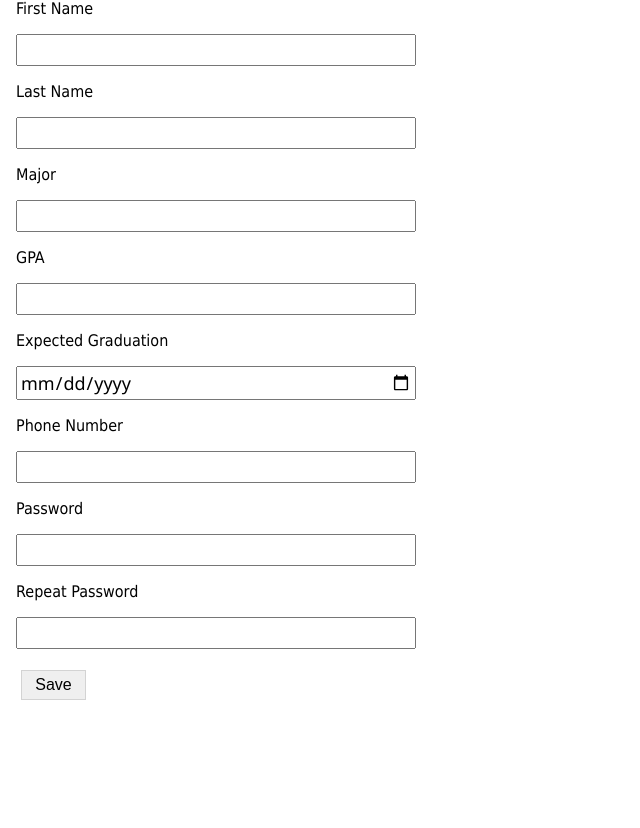
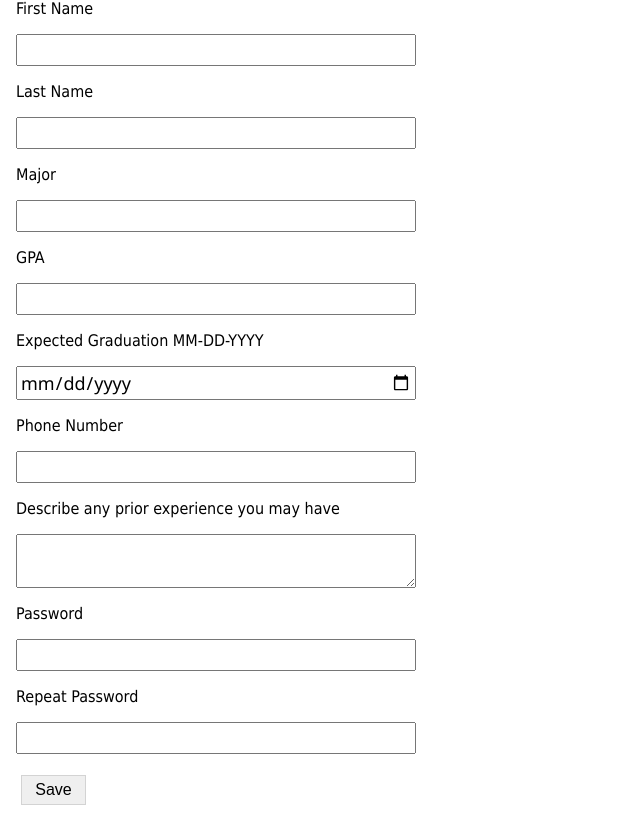
Before and after one commit to BenjaminMichaelis/WSU-EECS-UndergraduateResearch, a Flask app: page /edit_profile/ in a window 1280 px wide. Shown: the part 116-944 px from the top of the page, without its empty margins (0-640 px from the left). Before the commit the page ends 816 px from the top, so only its background shows below. Run offline with Flask 2, Linux system fonts and the light colour scheme; the visitor is signed in with stand-in values (Sample User, id 1); data comes from the database, SQL or seed files in the repository; some libraries are stand-ins or nearby versions.

Commit message:
Added text field for prior experience and fixed graduation date formatting

```diff
--- a/app/Controller/forms.py
+++ b/app/Controller/forms.py
@@ -31,8 +31,9 @@ class EditForm(FlaskForm):
     lastname = StringField('Last Name')
     major = StringField('Major')
     gpa = DecimalField('GPA', validators=[Optional()])
-    graduationDate = DateField('Expected Graduation', validators=[Optional()])
+    graduationDate = DateField('Expected Graduation MM-DD-YYYY', format='%m-%d-%Y', validators=[Optional()])
     phone = IntegerField('Phone Number')
+    experience = TextAreaField('Describe any prior experience you may have')
     password = PasswordField('Password', validators=[EqualTo('password2', message='Passwords must match')])
     password2 = PasswordField('Repeat Password')
     submit = SubmitField('Save')
--- a/app/Controller/routes.py
+++ b/app/Controller/routes.py
@@ -63,6 +63,7 @@ def edit_profile():
             current_user.major = eform.major.data
             current_user.gpa = eform.gpa.data
             current_user.graduationDate = eform.graduationDate.data
+            current_user.experience = eform.experience.data
             db.session.add(current_user)
             db.session.commit()
             flash("Your changes have been saved")
@@ -75,11 +76,8 @@ def edit_profile():
         eform.phone.data = current_user.phone
         eform.major.data = current_user.major
         eform.gpa.data = current_user.gpa
-        if current_user.graduationDate == None:
-            # eform.graduationDate.data =
-            pass
-        else:
-            eform.graduationDate.data = current_user.graduationDate
+        eform.graduationDate.data = current_user.graduationDate
+        eform.experience.data = current_user.experience
     else:
         pass
     return render_template('edit_profile.html', title='Edit Profile', form = eform)
--- a/app/Model/models.py
+++ b/app/Model/models.py
@@ -48,6 +48,7 @@ class User(UserMixin, db.Model):
     graduationDate = db.Column(db.Date)
     email = db.Column(db.String(120), unique=True)
     password_hash = db.Column(db.String(128))
+    experience = db.Column(db.Text)
     posts = db.relationship('Post', backref='writer', lazy='dynamic')
     faculty = db.Column(db.Boolean, default=False)
     admin = db.Column(db.Boolean, default=False)
--- a/app/View/templates/display_profile.html
+++ b/app/View/templates/display_profile.html
@@ -10,6 +10,7 @@
     <p> <b>Major:</b> {{user.major}}</p>
     <p> <b>GPA:</b> {{user.gpa}}</p>
     <p> <b>Graduation Date:</b> {{user.graduationDate}}</p>
+    <p> <b>Experience:</b> {{user.experience}}</p>
 
     {% if user == current_user %}
     <p><a href="{{ url_for('routes.edit_profile')}}""> Edit your profile</a></p>
--- a/app/View/templates/edit_profile.html
+++ b/app/View/templates/edit_profile.html
@@ -53,6 +53,13 @@
                 <span style="color: red;">[{{ error }}]</span>
                 {% endfor %}
 
+                <p> {{ form.experience.label }}</p>
+                <p> {{ form.experience(class='textinput')}}</p>
+
+                {% for error in form.experience.errors %}
+                <span style="color: red;">[{{ error }}]</span>
+                {% endfor %}
+
                 <p> {{ form.password.label }}</p>
                 <p> {{ form.password(class='textinput')}}</p>
 
```
